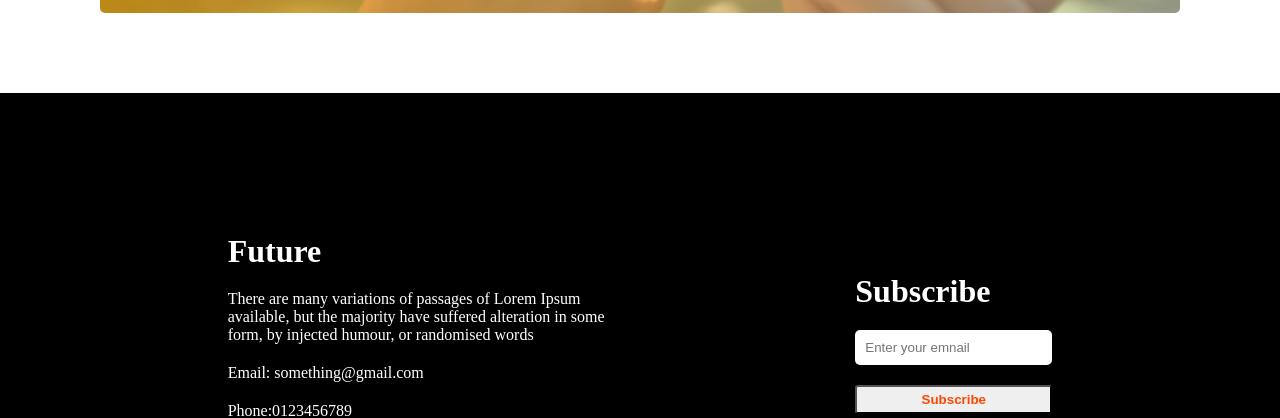
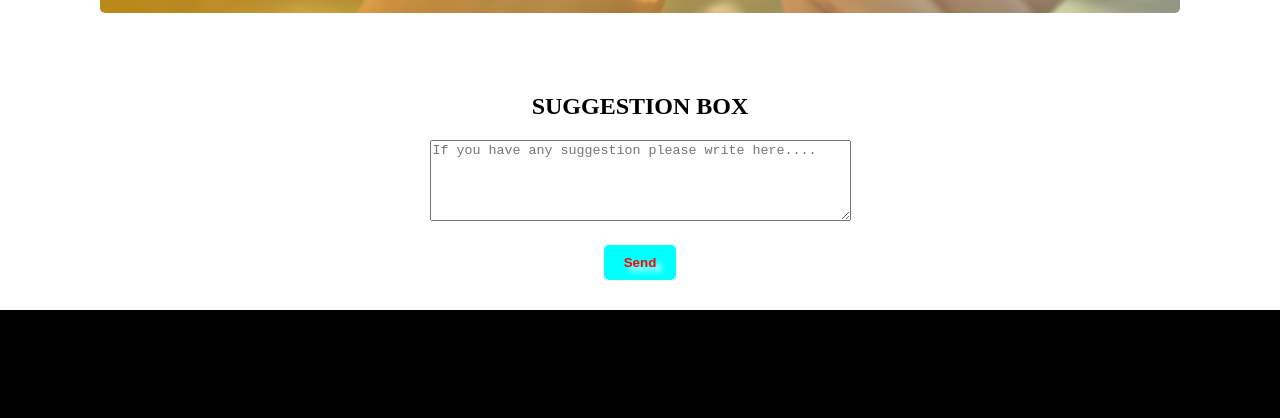
Before and after one commit to scshil/practice-project, a plain HTML site: page index.html in a window 1280 px wide. Shown: the part 1996-2414 px from the top of the page. Drawn offline with Linux system fonts and the light colour scheme; files whose address does not match are found by name.

Commit message:
final commit

```diff
--- a/index.html
+++ b/index.html
@@ -98,6 +98,16 @@
         </div>
       </section>
       <!-- Appointment form end -->
+      <!-- bonous part start  -->
+      <section class="suggestion">
+        <h1>SUGGESTION BOX</h1>
+        <div>
+            <textarea name="Suggestion box" id="" cols="50" rows="5" placeholder="If you have any suggestion please write here...."></textarea>
+        </div>
+        <button>Send</button>
+
+      </section>
+      <!-- bononus part end -->
 
 </main>
  <!-- footer start -->
--- a/styles.css
+++ b/styles.css
@@ -127,6 +127,28 @@ header{
     border: none;
     border-radius: 5px;
 }
+/* bonous part  */
+.suggestion {
+   display: flex;
+   flex-direction: column;
+   justify-content: center;
+   align-items: center;
+}
+.suggestion div{
+    margin: 20px 0;
+}
+.suggestion button{
+    margin-bottom: 30px;
+    padding: 10px 20px;
+    border-radius: 5px;
+    border :none;
+    background-color: aqua;
+    color: red;
+    text-shadow: 5px 5px 5px whitesmoke;
+    font-weight: 900;
+}
+
+/* footer */
 footer{
     background-color: black;
     color: white;
```
